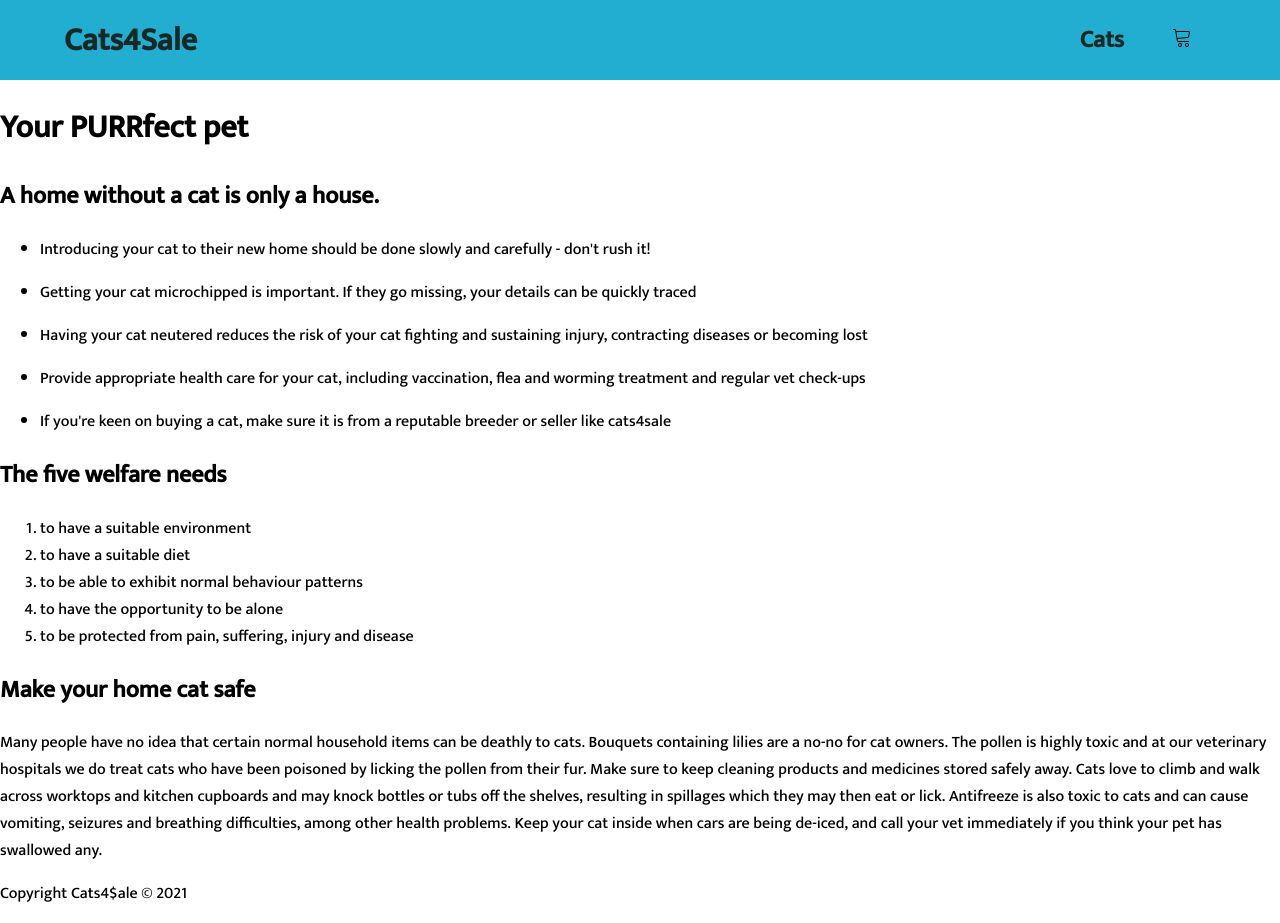
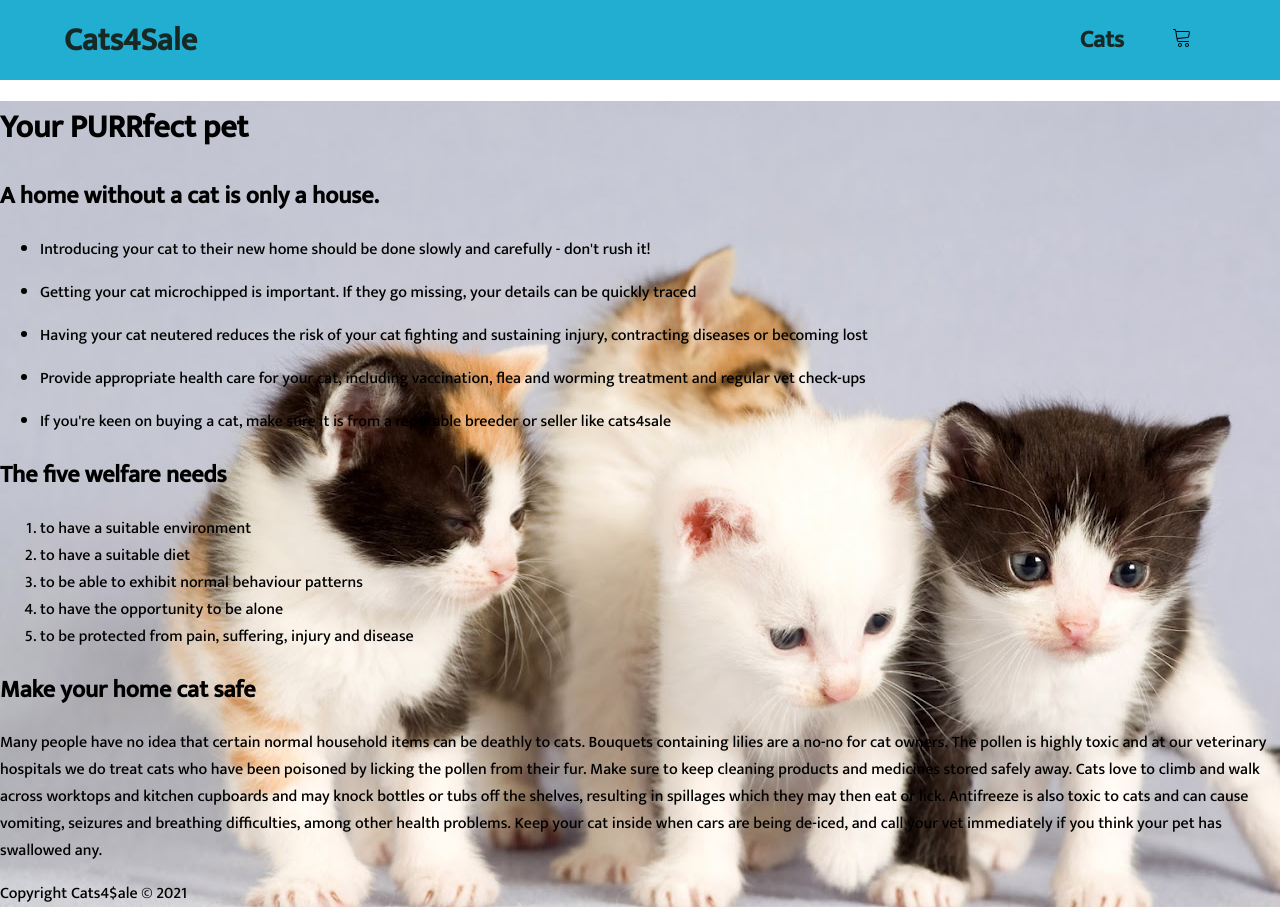
Before and after one commit to rosindubh/cats4lyf, a React (Create React App) app: page / in a window 1280 px wide. Built offline with nearby package versions, Linux system fonts and the light colour scheme; no server answers.

Commit message:
added background image to home page

```diff
--- a/src/App.css
+++ b/src/App.css
@@ -42,8 +42,10 @@ a.item {
     font-size: 1.5rem;
 }
 
-
-
+/*Home*/
+.main {
+    background-image: url("./images/home-page.png");
+}
 
 /* Cats CSS */
 #cat-Thumbnail {
```
Also changed, not shown: src/images/home-page.jpg (added), src/images/home-page.png (added).
